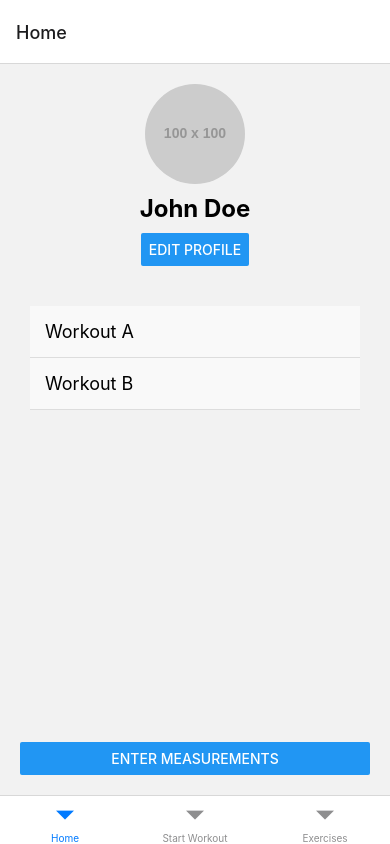
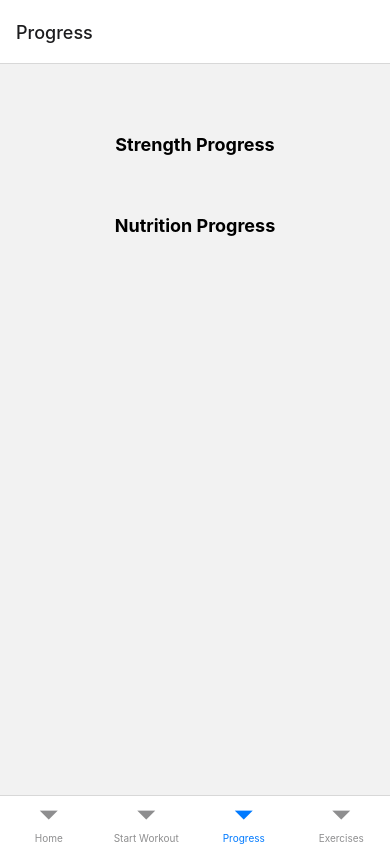
Before and after one commit to diegoguardiola/Ascension2, a React Native app: screen /Progress in a window 390 px wide. Built offline with nearby package versions, Linux system fonts and the light colour scheme.

Commit message:
removed add measurements to ome

```diff
--- a/App.tsx
+++ b/App.tsx
@@ -7,6 +7,7 @@ import 'react-native-gesture-handler';
 import HomeScreen from './src/screens/HomeScreen';
 import ExerciseListScreen from './src/screens/ExerciseListScreen';
 import StartWorkoutScreen from './src/screens/StartWorkoutScreen';
+import ProgressScreen from './src/screens/ProgressScreen';
 
 const Tab = createBottomTabNavigator();
 
@@ -15,6 +16,7 @@ function MyTabs() {
     <Tab.Navigator>
       <Tab.Screen name="Home" component={HomeScreen} />
       <Tab.Screen name="Start Workout" component={StartWorkoutScreen} />
+      <Tab.Screen name="Progress" component={ProgressScreen} />
       <Tab.Screen name="Exercises" component={ExerciseListScreen} />
     </Tab.Navigator>
   );
--- a/package.json
+++ b/package.json
@@ -13,6 +13,7 @@
     "@react-navigation/bottom-tabs": "^6.6.1",
     "@react-navigation/native": "^6.1.18",
     "@react-navigation/native-stack": "^6.11.0",
+    "@react-navigation/stack": "^6.4.1",
     "@types/react-native-vector-icons": "^6.4.18",
     "react": "18.3.1",
     "react-native": "0.75.1",
@@ -21,7 +22,8 @@
     "react-native-modal": "^13.0.1",
     "react-native-safe-area-context": "^4.10.9",
     "react-native-screens": "^3.34.0",
-    "react-native-vector-icons": "^10.1.0"
+    "react-native-vector-icons": "^10.1.0",
+    "styled-components": "^6.1.12"
   },
   "devDependencies": {
     "@babel/core": "^7.20.0",
@@ -33,6 +35,7 @@
     "@react-native/typescript-config": "0.75.1",
     "@types/react": "^18.2.6",
     "@types/react-test-renderer": "^18.0.0",
+    "@types/styled-components": "^5.1.34",
     "babel-jest": "^29.6.3",
     "eslint": "^8.19.0",
     "jest": "^29.6.3",
--- /dev/null
+++ b/src/components/progress/Nutrition.tsx
@@ -0,0 +1,35 @@
+import React from 'react';
+import { View, Modal, Text, Button, StyleSheet } from 'react-native';
+
+interface NutritionProgressModalProps {
+  visible: boolean;
+  onClose: () => void;
+}
+
+const NutritionProgressModal: React.FC<NutritionProgressModalProps> = ({ visible, onClose }) => {
+  return (
+    <Modal visible={visible} animationType="slide" transparent={true}>
+      <View style={styles.modalContainer}>
+        <Text style={styles.modalTitle}>Nutrition Progress</Text>
+        <Text>Here you can track and view your nutrition progress.</Text>
+        <Button title="Close" onPress={onClose} />
+      </View>
+    </Modal>
+  );
+};
+
+const styles = StyleSheet.create({
+  modalContainer: {
+    flex: 1,
+    justifyContent: 'center',
+    alignItems: 'center',
+    backgroundColor: 'rgba(0,0,0,0.5)',
+  },
+  modalTitle: {
+    fontSize: 24,
+    fontWeight: 'bold',
+    marginBottom: 20,
+  },
+});
+
+export default NutritionProgressModal;
--- /dev/null
+++ b/src/components/progress/Progress.tsx
@@ -0,0 +1,32 @@
+import React from 'react';
+import { View, Text, TouchableOpacity, StyleSheet } from 'react-native';
+
+interface ProgressSectionProps {
+  title: string;
+  onPress: () => void;
+}
+
+const ProgressSection: React.FC<ProgressSectionProps> = ({ title, onPress }) => {
+  return (
+    <TouchableOpacity onPress={onPress} style={styles.sectionContainer}>
+      <Text style={styles.sectionTitle}>{title}</Text>
+    </TouchableOpacity>
+  );
+};
+
+const styles = StyleSheet.create({
+  sectionContainer: {
+    padding: 20,
+    marginVertical: 10,
+    backgroundColor: '#f2f2f2',
+    borderRadius: 10,
+    justifyContent: 'center',
+    alignItems: 'center',
+  },
+  sectionTitle: {
+    fontSize: 18,
+    fontWeight: 'bold',
+  },
+});
+
+export default ProgressSection;
--- /dev/null
+++ b/src/components/progress/Strength.tsx
@@ -0,0 +1,35 @@
+import React from 'react';
+import { View, Modal, Text, Button, StyleSheet } from 'react-native';
+
+interface StrengthProgressModalProps {
+  visible: boolean;
+  onClose: () => void;
+}
+
+const StrengthProgressModal: React.FC<StrengthProgressModalProps> = ({ visible, onClose }) => {
+  return (
+    <Modal visible={visible} animationType="slide" transparent={true}>
+      <View style={styles.modalContainer}>
+        <Text style={styles.modalTitle}>Strength Progress</Text>
+        <Text>Here you can track and view your strength progress.</Text>
+        <Button title="Close" onPress={onClose} />
+      </View>
+    </Modal>
+  );
+};
+
+const styles = StyleSheet.create({
+  modalContainer: {
+    flex: 1,
+    justifyContent: 'center',
+    alignItems: 'center',
+    backgroundColor: 'rgba(0,0,0,0.5)',
+  },
+  modalTitle: {
+    fontSize: 24,
+    fontWeight: 'bold',
+    marginBottom: 20,
+  },
+});
+
+export default StrengthProgressModal;
--- a/src/screens/HomeScreen.tsx
+++ b/src/screens/HomeScreen.tsx
@@ -4,13 +4,11 @@ import ProfileSection from '../components/home/ProfileSection';
 import WorkoutList from '../components/home/WorkoutList';
 import WorkoutModal from '../components/home/WorkoutModal';
 import ProfileEditModal from '../components/home/ProfileEdit';
-import MeasurementsModal from '../components/home/MeasurementModal';
 
 const HomeScreen = () => {
   const [isWorkoutModalVisible, setWorkoutModalVisible] = useState(false);
   const [selectedWorkout, setSelectedWorkout] = useState(null);
   const [isProfileEditModalVisible, setProfileEditModalVisible] = useState(false);
-  const [isMeasurementsModalVisible, setMeasurementsModalVisible] = useState(false);
 
   const handleWorkoutPress = (workout) => {
     setSelectedWorkout(workout);
@@ -25,10 +23,6 @@ const HomeScreen = () => {
         <WorkoutList onWorkoutPress={handleWorkoutPress} />
       </ScrollView>
 
-      <Button
-        title="Enter Measurements"
-        onPress={() => setMeasurementsModalVisible(true)}
-      />
 
       {/* Modals */}
       <WorkoutModal
@@ -42,10 +36,6 @@ const HomeScreen = () => {
         onClose={() => setProfileEditModalVisible(false)}
       />
 
-      <MeasurementsModal
-        visible={isMeasurementsModalVisible}
-        onClose={() => setMeasurementsModalVisible(false)}
-      />
     </View>
   );
 };
--- /dev/null
+++ b/src/screens/ProgressScreen.tsx
@@ -0,0 +1,48 @@
+import React, { useState } from 'react';
+import { View, Button, Modal, ScrollView, StyleSheet, Text } from 'react-native';
+import ProgressSection from '../components/progress/Progress';
+import StrengthProgressModal from '../components/progress/Strength';
+import NutritionProgressModal from '../components/progress/Nutrition';
+
+const ProgressScreen = () => {
+  const [isStrengthModalVisible, setStrengthModalVisible] = useState(false);
+  const [isNutritionModalVisible, setNutritionModalVisible] = useState(false);
+
+  return (
+    <View style={styles.container}>
+      <ScrollView style={styles.scrollContainer}>
+        <ProgressSection
+          title="Strength Progress"
+          onPress={() => setStrengthModalVisible(true)}
+        />
+        <ProgressSection
+          title="Nutrition Progress"
+          onPress={() => setNutritionModalVisible(true)}
+        />
+      </ScrollView>
+
+      {/* Modals */}
+      <StrengthProgressModal
+        visible={isStrengthModalVisible}
+        onClose={() => setStrengthModalVisible(false)}
+      />
+      <NutritionProgressModal
+        visible={isNutritionModalVisible}
+        onClose={() => setNutritionModalVisible(false)}
+      />
+    </View>
+  );
+};
+
+const styles = StyleSheet.create({
+  container: {
+    flex: 1,
+    padding: 20,
+  },
+  scrollContainer: {
+    flex: 1,
+    marginVertical: 20,
+  },
+});
+
+export default ProgressScreen;
```
Also changed, not shown: src/screens/NutritionScreen.tsx (deleted), 1 other file (tests, documents, lock files or other folders).
